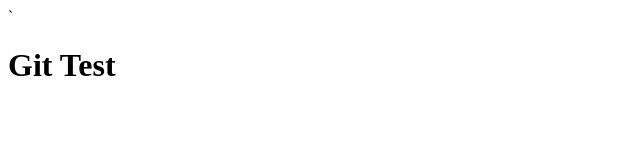
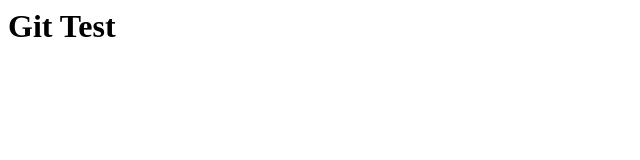
Before and after one commit to revathi1319/git-test, a plain HTML site: page index.html in a window 1280 px wide. Shown: the whole page, without its empty margins (0-640 px from the left). Drawn offline with Linux system fonts and the light colour scheme.

Commit message:
second one..!!!

```diff
--- a/index.html
+++ b/index.html
@@ -1,5 +1,5 @@
 <html>
 <body>
-    `<h1>Git Test</h1>
+    <h1>Git Test</h1>
 </body>
 </html>
```
